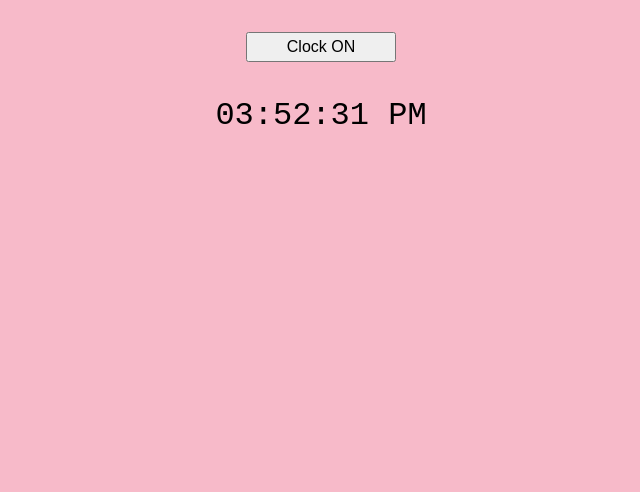
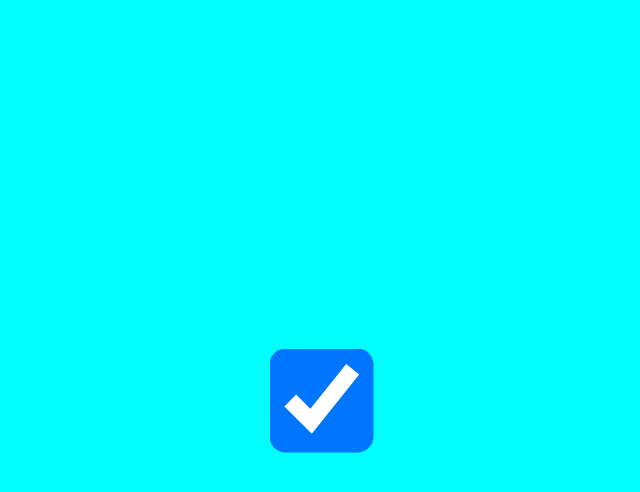
Before and after one commit to simotae14/react-joy-exercises, a React (Create React App) app: page / in a window 1280 px wide. Shown: the top 492 px of the page, without its empty margins (319-959 px from the left). Built offline with nearby package versions, Linux system fonts and the light colour scheme; a web font is replaced by a local one.

Commit message:
97 Side Effect - Cleanup Functions Exercises - 04 Useless Machine

```diff
--- a/package.json
+++ b/package.json
@@ -6,10 +6,8 @@
     "@testing-library/jest-dom": "^5.17.0",
     "@testing-library/react": "^13.4.0",
     "@testing-library/user-event": "^13.5.0",
-    "date-fns": "^3.3.1",
     "react": "^18.2.0",
     "react-dom": "^18.2.0",
-    "react-feather": "^2.0.10",
     "react-scripts": "5.0.1",
     "web-vitals": "^2.1.4"
   },
--- a/src/App.js
+++ b/src/App.js
@@ -1,22 +1,50 @@
 import React from 'react';
 
-import Clock from './Clock'
+import VisuallyHidden from './VisuallyHidden';
 
-function App() {
-  const [showClock, setShowClock] = React.useState(true);
+function UselessMachine() {
+  const id = React.useId();
+  const [isOn, setIsOn] = React.useState(true);
+
+  React.useEffect(() => {
+    // ignore renders that happen because the
+    // checkbox is flipped on. We only want to
+    // respond when it's flipped *off*.
+    if (isOn) {
+      return;
+    }
+
+    // Flip the checkbox back after 500ms
+    const timeoutId = window.setTimeout(() => {
+      setIsOn(true);
+    }, 500);
+
+    // cleanup function
+    return () => {
+      // unless the 'isOn' property changes
+      // before the time has elapsed, OR the
+      // component happens to unmount
+      window.clearTimeout(timeoutId);
+    };
+  }, [isOn]);
 
   return (
     <>
-      <button
-        className="clock-toggle"
-        onClick={() => setShowClock(!showClock)}
-      >
-        {showClock ? 'Clock ON' : 'Clock OFF'}
-      </button>
-
-      {showClock && <Clock />}
+      <input
+        id={id}
+        type="checkbox"
+        checked={isOn}
+        onChange={event => {
+          setIsOn(event.target.checked);
+        }}
+      />
+      <VisuallyHidden>
+        <label htmlFor={id}>
+          Toggle checkbox
+        </label>
+      </VisuallyHidden>
     </>
   );
 }
 
-export default App;
+export default UselessMachine;
--- a/src/Clock.js
+++ /dev/null
@@ -1,26 +0,0 @@
-import React from 'react';
-import format from 'date-fns/format';
-
-function Clock() {
-  const [time, setTime] = React.useState(new Date());
-
-  React.useEffect(() => {
-    const intervalId = window.setInterval(() => {
-      console.log('tick');
-      setTime(new Date());
-    }, 1000);
-
-    // cleanup function
-    return () => {
-      window.clearInterval(intervalId);
-    };
-  }, []);
-
-  return (
-    <p className="clock">
-      {format(time, 'hh:mm:ss a')}
-    </p>
-  );
-}
-
-export default Clock;
--- /dev/null
+++ b/src/VisuallyHidden.js
@@ -0,0 +1,28 @@
+// These styles will make sure the component
+// is not visible, but will still be announced
+// by screen readers.
+//
+// Adding “display: none” would hide the
+// element from ALL users, including those
+// using screen-readers.
+const hiddenStyles = {
+  display: 'inline-block',
+  position: 'absolute',
+  overflow: 'hidden',
+  clip: 'rect(0 0 0 0)',
+  height: 1,
+  width: 1,
+  margin: -1,
+  padding: 0,
+  border: 0,
+};
+
+const VisuallyHidden = ({ children }) => {
+  return (
+    <span style={hiddenStyles}>
+      {children}
+    </span>
+  );
+};
+
+export default VisuallyHidden;
--- a/src/styles.css
+++ b/src/styles.css
@@ -1,23 +1,14 @@
-#root {
-  height: 200px;
+html, body, #root {
+  height: 100%;
 }
 body {
-  background: hsl(345deg 80% 85%);
+  padding: 0px;
+  background-color: hsl(200deg 1000% 88%);
 }
 #root {
   display: grid;
   place-content: center;
 }
-.clock {
-  font-size: 2rem;
-  font-family: monospace;
-  font-variant-numeric: tabular-nums;
+input {
+  transform: scale(8);
 }
-.clock-toggle {
-  position: fixed;
-  left: 0;
-  right: 0;
-  top: 32px;
-  margin: auto;
-  width: 150px;
-}
```
Also changed, not shown: 1 other file (tests, documents, lock files or other folders).
